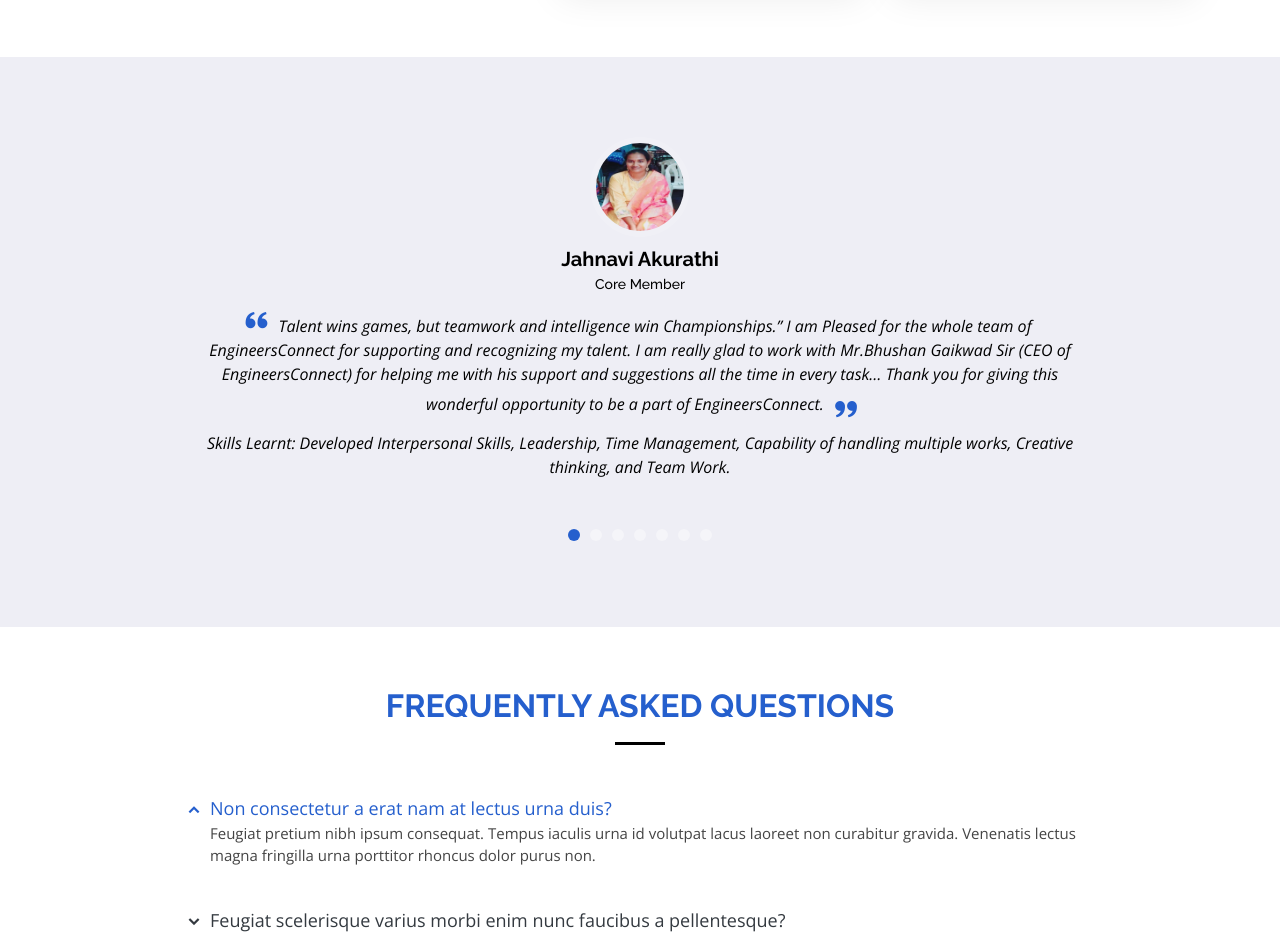
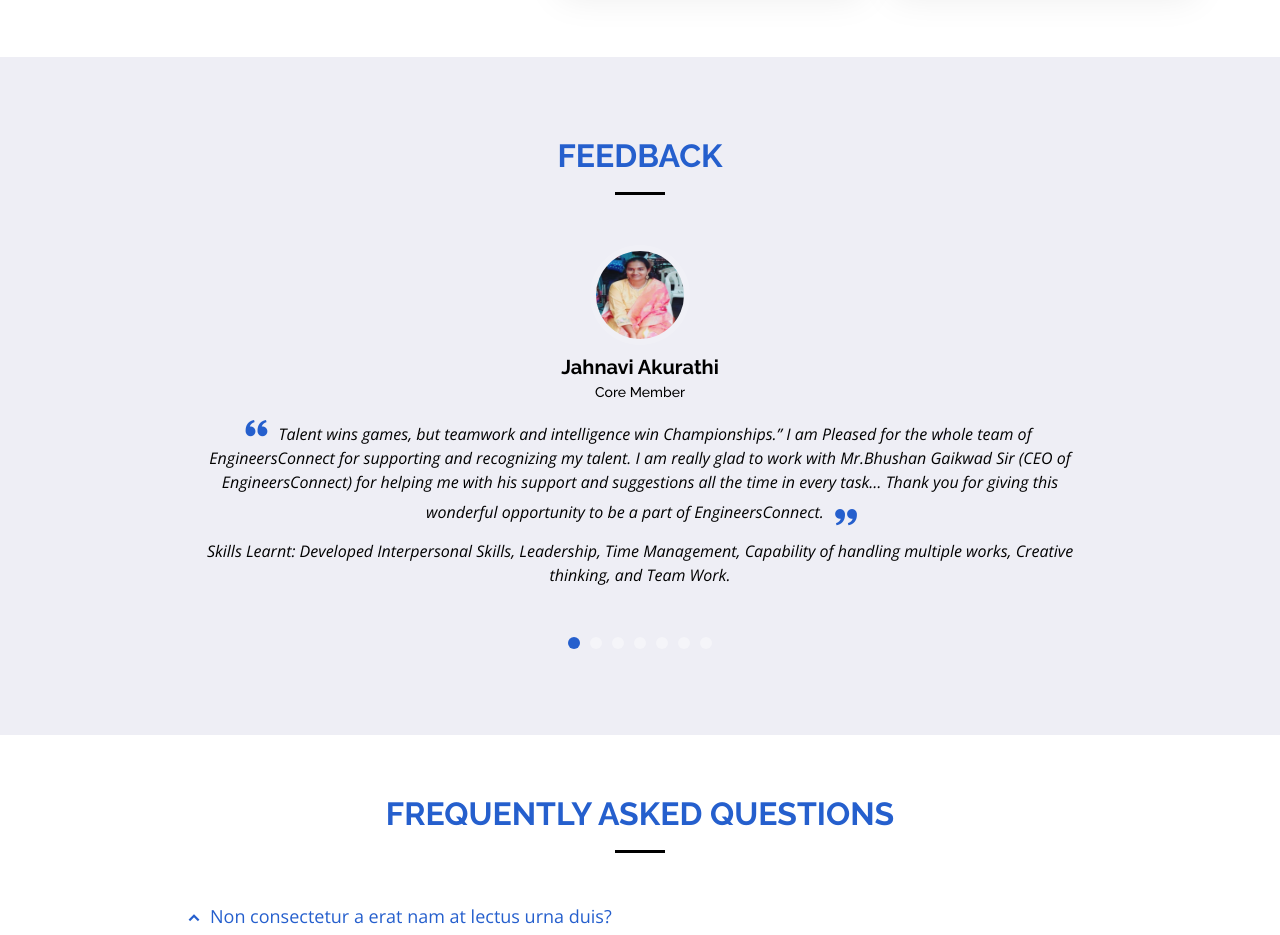
Before and after one commit to shrish-sharma-git/EC-Campus-Ambassadors, a plain HTML site: page index.html in a window 1280 px wide. Shown: the part 3041-3976 px from the top of the page. Drawn offline with nearby package versions, Linux system fonts and the light colour scheme.

Commit message:
Added testimonial Heading and Disabled Infinite Scrolling

```diff
--- a/index.html
+++ b/index.html
@@ -305,6 +305,9 @@
 
     <!-- Our CAs Feedback Section -->
     <section id="testimonials" class="testimonials">
+      <div class="section-title">
+        <h2>Feedback</h2>
+      </div>
       <div class="container" data-aos="zoom-in">
 
         <div class="owl-carousel testimonials-carousel">
```
